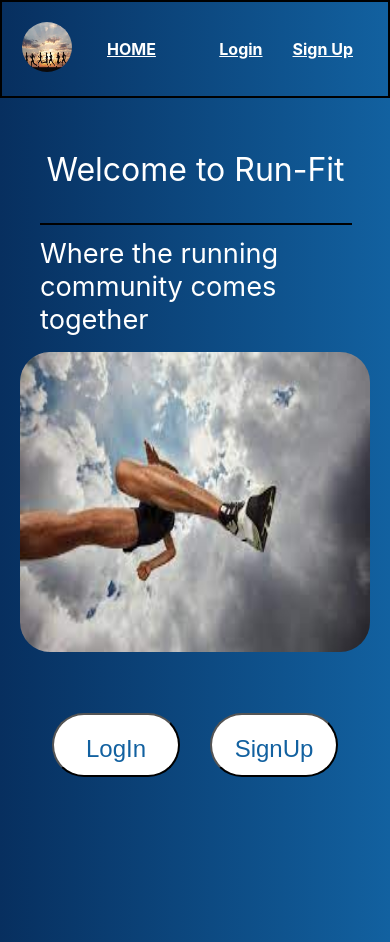
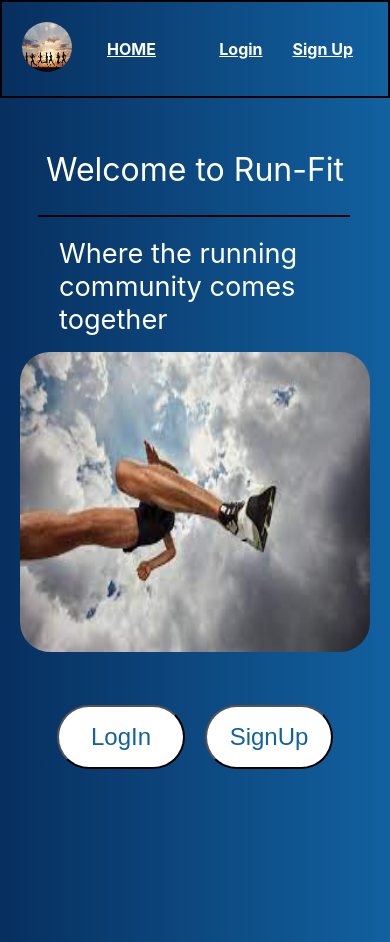
Before and after one commit to chadtarpey615/run-fit, a React (Create React App) app in the folder frontend/: page / in a window 390 px wide. Built offline with nearby package versions, Linux system fonts and the light colour scheme.

Commit message:
add css media queries for homeScreen page

```diff
--- a/frontend/src/style/homeScreen.css
+++ b/frontend/src/style/homeScreen.css
@@ -65,6 +65,81 @@
   margin-top: 5rem;
 }
 
+/* media queries */
+
+@media (max-width: 1223px) {
+  .heading {
+    font-size: xx-large;
+  }
+}
+@media (max-width: 1024px) {
+  .heading {
+    margin: 3rem auto;
+    width: 90vw;
+    font-size: xx-large;
+  }
+
+  .header-line {
+    top: 24%;
+    width: 25%;
+    margin-right: 3px;
+  }
+
+  .header-image img {
+    display: block;
+    margin: 0 auto;
+    width: 450px;
+    height: 350px;
+    border-radius: 30px;
+  }
+}
+
+@media (max-width: 770px) {
+  .header-line {
+    top: 28%;
+  }
+  .main-btn button {
+    width: 11rem;
+    height: 3rem;
+    border-radius: 2rem;
+    margin: 10px 10px;
+    padding: 1px;
+  }
+}
+
+@media (max-width: 550px) {
+  .heading {
+    margin: 1rem auto;
+    width: 90vw;
+    font-size: 2rem;
+  }
+
+  .main-btn {
+    padding: 1px;
+    margin-top: 2px;
+  }
+  .main-btn button {
+    width: 7rem;
+    height: 3rem;
+    border-radius: 2rem;
+    margin: 1rem 10px;
+    padding: 1px;
+  }
+
+  .header-line {
+    top: 30%;
+    width: 37%;
+  }
+
+  .header-image img {
+    display: block;
+    margin: 0 auto;
+    width: 300px;
+    height: 300px;
+    border-radius: 30px;
+  }
+}
+
 @media (max-width: 500px) {
   .main-heading {
     flex-direction: column;
@@ -99,17 +174,15 @@
   }
 }
 
-@media (max-width: 500px) {
-  .heading {
-    margin: 1rem auto;
-    width: 90vw;
-    font-size: 2rem;
+@media (max-width: 415px) {
+  .header-line {
+    top: 24%;
   }
 }
 
-@media (max-width: 370px) {
+@media (max-width: 375px) {
   .main {
-    height: 100vh;
+    height: 110vh;
   }
 
   .heading {
@@ -119,12 +192,50 @@
   }
 
   .header-line {
-    top: 30%;
+    top: 25%;
     width: 80%;
   }
 
   .main-btn {
     padding: 1px;
+    margin-top: 2px;
+  }
+  .main-btn button {
+    width: 7rem;
+    height: 3rem;
+    border-radius: 2rem;
+    margin: 1rem 10px;
+    padding: 1px;
+  }
+}
+@media (max-width: 360px) {
+  .header-line {
+    top: 23%;
+  }
+}
+@media (max-width: 330px) {
+  .main {
+    height: 120vh;
+  }
+
+  .heading {
+    margin: 10px auto;
+    width: 90vw;
+    font-size: 2rem;
+  }
+
+  .header-line {
+    top: 33%;
+    width: 80%;
+  }
+
+  .header-text {
+    margin-top: 2rem;
+  }
+
+  .main-btn {
+    padding: 1px;
+    margin-top: 2px;
   }
   .main-btn button {
     width: 7rem;
@@ -134,3 +245,39 @@
     padding: 1px;
   }
 }
+
+@media (max-width: 300px) {
+  .main {
+    height: 120vh;
+    width: 113vw;
+  }
+
+  .heading {
+    margin: 10px auto;
+    width: 90vw;
+    font-size: 1.8rem;
+  }
+
+  .header-line {
+    top: 29%;
+    width: 80%;
+  }
+
+  .header-text {
+    margin-top: 2rem;
+  }
+
+  .main-btn {
+    padding: 1px;
+    margin-top: 2px;
+    padding-right: 4px;
+  }
+  .main-btn button {
+    width: 7rem;
+    height: 3rem;
+    border-radius: 2rem;
+    margin: 1rem 10px;
+    padding: 1px;
+    padding-right: 4px;
+  }
+}
```
